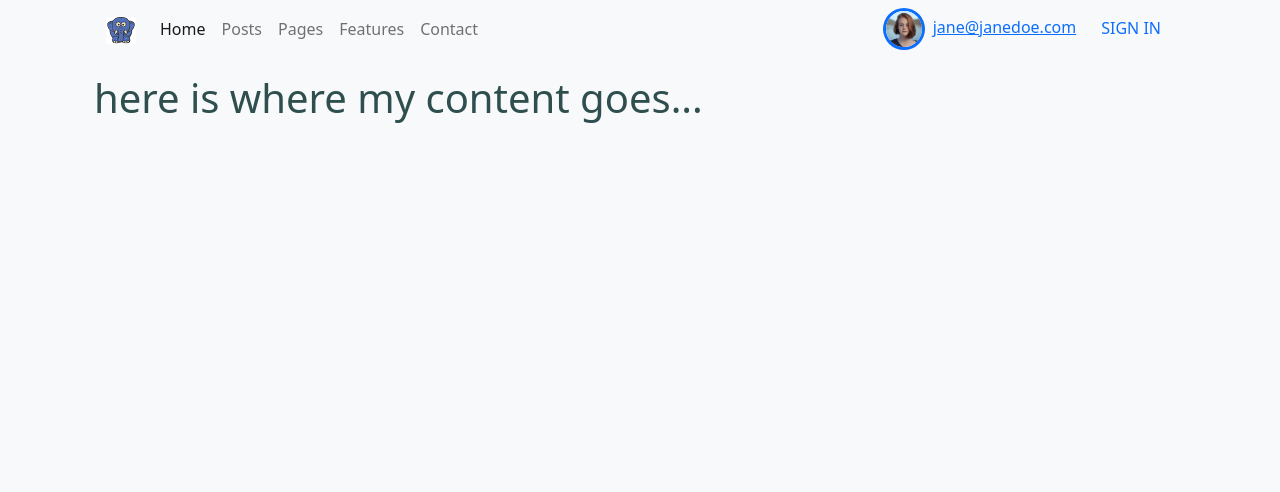
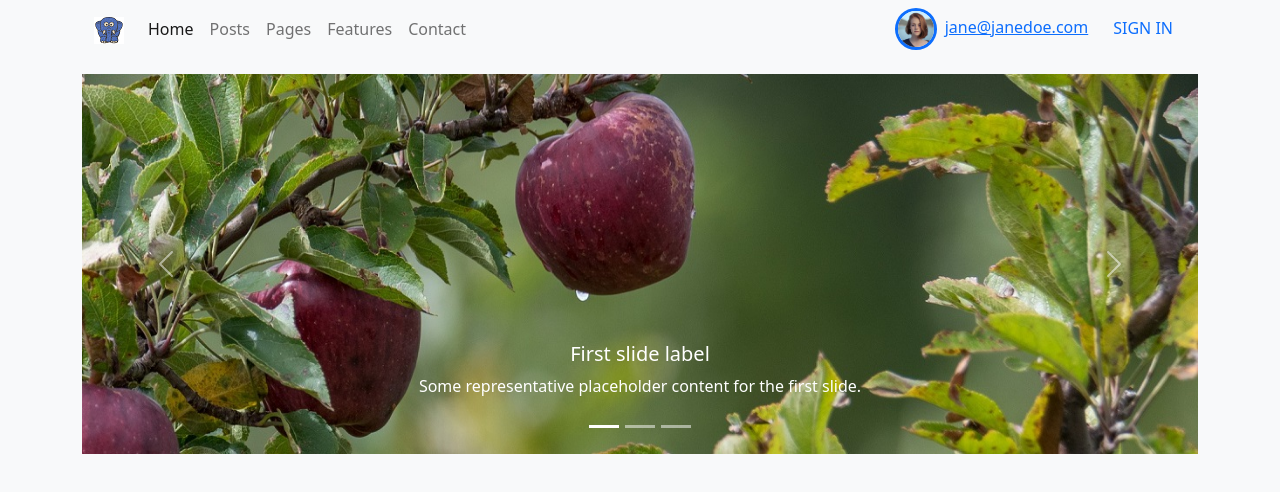
Before and after one commit to johnclamy/nextjs-typescript-blog, a Next.js app: page / in a window 1280 px wide. Shown: the top 492 px of the page. Built offline with nearby package versions, Linux system fonts and the light colour scheme.

Commit message:
render index.tsx page without wrapper container

```diff
--- a/pages/index.tsx
+++ b/pages/index.tsx
@@ -1,16 +1,11 @@
 import Head from "next/head";
 import Layout from "./components/Layout";
+import Banner from "./components/Banner";
 
 export default function HomePage() {
   return (
-    <div className="container">
-      <div className="row">
-        <div className="col">
-          <Layout>
-            <h1>here is where my content goes...</h1>
-          </Layout>
-        </div>
-      </div>
-    </div>
+    <Layout>
+      <Banner />
+    </Layout>
   );
 }
```
